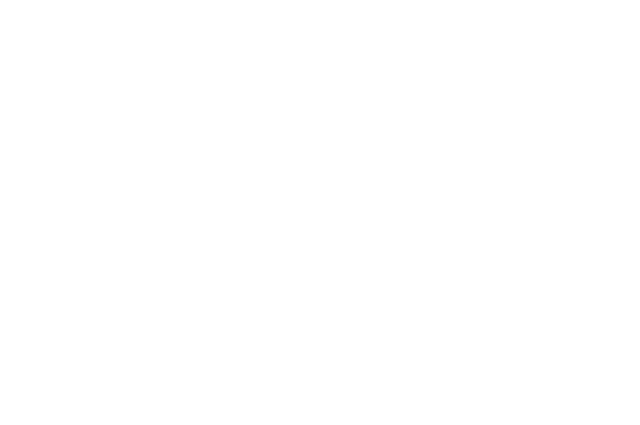
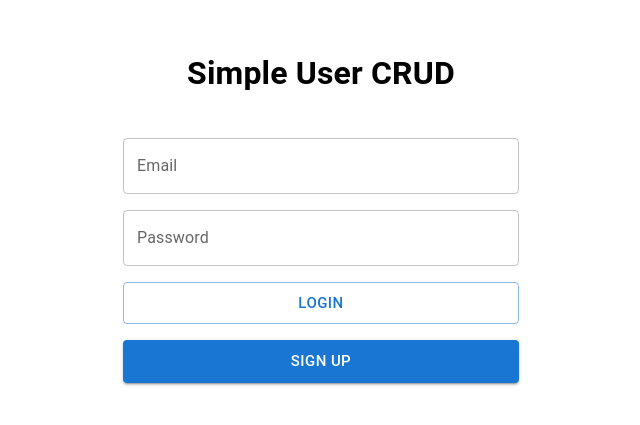
Before and after one commit to tallescorradini/nestjs-practice-ui, a Next.js app: page / in a window 1280 px wide. Shown: the part 197-622 px from the top of the page, without its empty margins (319-959 px from the left). Built offline with nearby package versions, Linux system fonts and the light colour scheme.

Commit message:
feat: add login page

```diff
--- a/package.json
+++ b/package.json
@@ -9,6 +9,9 @@
     "lint": "next lint"
   },
   "dependencies": {
+    "@emotion/react": "^11.10.4",
+    "@emotion/styled": "^11.10.4",
+    "@mui/material": "^5.10.3",
     "next": "12.2.5",
     "react": "18.2.0",
     "react-dom": "18.2.0"
--- a/pages/index.tsx
+++ b/pages/index.tsx
@@ -1,15 +1,60 @@
 import type { NextPage } from "next";
 import Head from "next/head";
+import Button from "@mui/material/Button";
+import Container from "@mui/material/Container";
+import TextField from "@mui/material/TextField";
+import Grid from "@mui/material/Grid";
+import Box from "@mui/material/Box";
 
 const Home: NextPage = () => {
   return (
-    <div>
+    <Container maxWidth="xs">
       <Head>
         <title>NestJS Practice UI</title>
         <meta name="description" content="Generated by create next app" />
         <link rel="icon" href="/favicon.ico" />
       </Head>
-    </div>
+
+      <Box height="100vh" display="flex" alignItems="center">
+        <Grid container spacing={2} component="form" autoComplete="off">
+          <Grid item xs={12}>
+            <Box sx={{ typography: "subtitle1", textAlign: "center" }}>
+              <h1>Simple User CRUD</h1>
+            </Box>
+          </Grid>
+
+          <Grid item xs={12}>
+            <TextField
+              id="email"
+              label="Email"
+              type="email"
+              variant="outlined"
+              fullWidth
+            />
+          </Grid>
+          <Grid item xs={12}>
+            <TextField
+              label="Password"
+              type="password"
+              variant="outlined"
+              fullWidth
+            />
+          </Grid>
+
+          <Grid item xs={12}>
+            <Button variant="outlined" size="large" fullWidth>
+              Login
+            </Button>
+          </Grid>
+
+          <Grid item xs={12}>
+            <Button variant="contained" size="large" fullWidth>
+              Sign up
+            </Button>
+          </Grid>
+        </Grid>
+      </Box>
+    </Container>
   );
 };
 
```
Also changed, not shown: 2 other files (tests, documents, lock files or other folders).
